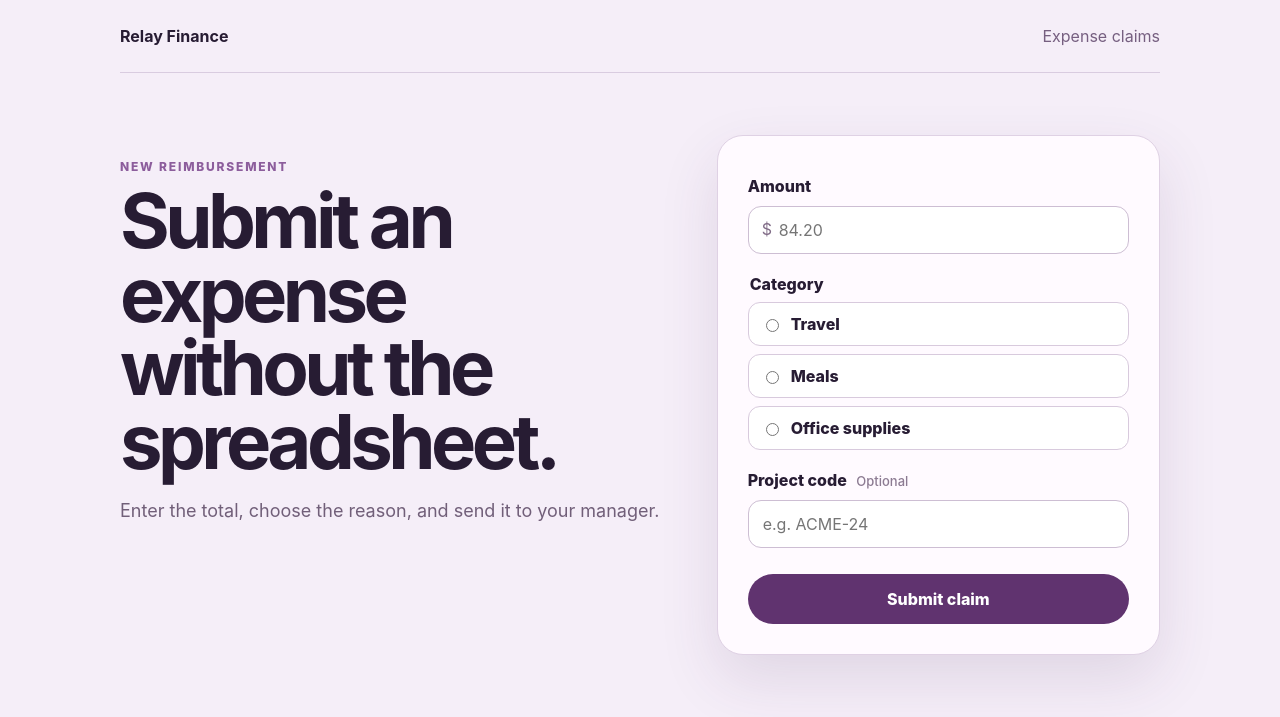
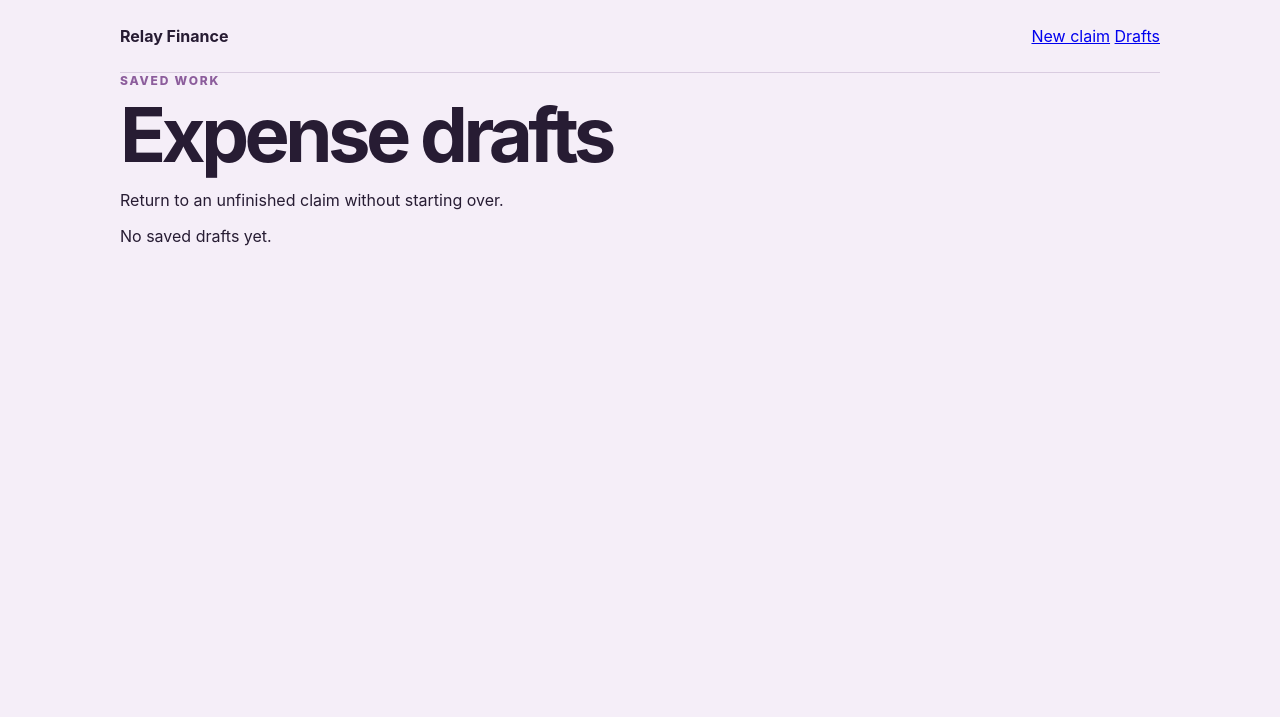
Before and after one commit to yossiha/trail_frame_mock_03, a Flask app: page /drafts in a window 1280 px wide. Shown: the top 717 px of the page. Run offline with Flask 3, Linux system fonts and the light colour scheme.

Commit message:
Add draft list and restored claim states

```diff
--- a/templates/index.html
+++ b/templates/index.html
@@ -10,7 +10,10 @@
     <main class="shell">
       <header class="topbar">
         <strong>Relay Finance</strong>
-        <span>Expense claims</span>
+        <nav>
+          <a href="/">New claim</a>
+          <a href="/drafts">Drafts</a>
+        </nav>
       </header>
 
       {% if submitted %}
@@ -20,34 +23,69 @@
           <h1>Claim submitted</h1>
           <p>Your manager can now review the reimbursement request.</p>
         </section>
+      {% elif step == 'drafts' %}
+        <section class="drafts-shell">
+          <div class="drafts-heading">
+            <p class="eyebrow">Saved work</p>
+            <h1>Expense drafts</h1>
+            <p>Return to an unfinished claim without starting over.</p>
+          </div>
+
+          <div class="draft-list">
+            {% if saved %}<p class="success" role="status">Draft saved</p>{% endif %}
+            {% if draft %}
+              <article class="draft-card">
+                <div>
+                  <p class="eyebrow">{{ draft_id }}</p>
+                  <h2>${{ draft.amount }} · {{ draft.category|title }}</h2>
+                  <p>{{ draft.note or 'No note' }}</p>
+                </div>
+                <a data-testid="reopen-draft" href="/drafts/{{ draft_id }}">Reopen draft</a>
+              </article>
+            {% else %}
+              <p class="empty">No saved drafts yet.</p>
+            {% endif %}
+          </div>
+        </section>
       {% else %}
         <section class="layout">
           <div class="intro">
             <p class="eyebrow">New reimbursement</p>
             <h1>Submit an expense without the spreadsheet.</h1>
-            <p>Enter the total, choose the reason, and send it to your manager.</p>
+            <p>Send it now or save your progress and return from the drafts workspace.</p>
           </div>
 
           <form class="claim-card" action="/claims" method="post">
+            {% if restored %}
+              <p class="restore-banner" role="status">
+                Restored draft: ${{ amount }} · {{ category|title if category else 'Category missing' }}
+              </p>
+            {% endif %}
             {% if error %}<p class="error" role="alert">{{ error }}</p>{% endif %}
 
             <label for="amount">Amount</label>
             <div class="amount-field">
               <span>$</span>
-              <input id="amount" data-testid="amount" name="amount" inputmode="decimal" value="{{ amount or '' }}" placeholder="84.20" required />
+              <input id="amount" data-testid="amount" name="amount" inputmode="decimal" value="{{ amount or '' }}" placeholder="42.50" required />
             </div>
 
             <fieldset class="categories">
               <legend>Category</legend>
-              <label><input data-testid="category-travel" type="radio" name="category" value="travel" required /> Travel</label>
-              <label><input type="radio" name="category" value="meals" /> Meals</label>
-              <label><input type="radio" name="category" value="supplies" /> Office supplies</label>
+              <label><input data-testid="category-travel" type="radio" name="category" value="travel" {% if category == 'travel' %}checked{% endif %} required /> Travel</label>
+              <label><input data-testid="category-meals" type="radio" name="category" value="meals" {% if category == 'meals' %}checked{% endif %} /> Meals</label>
+              <label><input type="radio" name="category" value="supplies" {% if category == 'supplies' %}checked{% endif %} /> Office supplies</label>
             </fieldset>
 
             <label for="project-code">Project code <span class="optional">Optional</span></label>
-            <input id="project-code" data-testid="project-code" name="project_code" placeholder="e.g. ACME-24" />
+            <input id="project-code" data-testid="project-code" name="project_code" value="{{ project_code or '' }}" placeholder="e.g. ACME-24" />
 
-            <button data-testid="submit-claim" type="submit">Submit claim</button>
+            <label for="note">Business note <span class="optional">Optional</span></label>
+            <textarea id="note" data-testid="claim-note" name="note" placeholder="Airport train">{{ note or '' }}</textarea>
+
+            <div class="form-actions">
+              <button class="secondary" data-testid="save-draft" type="submit" formaction="/drafts">Save draft</button>
+              <button data-testid="submit-claim" type="submit">Submit claim</button>
+            </div>
           </form>
         </section>
       {% endif %}
```
